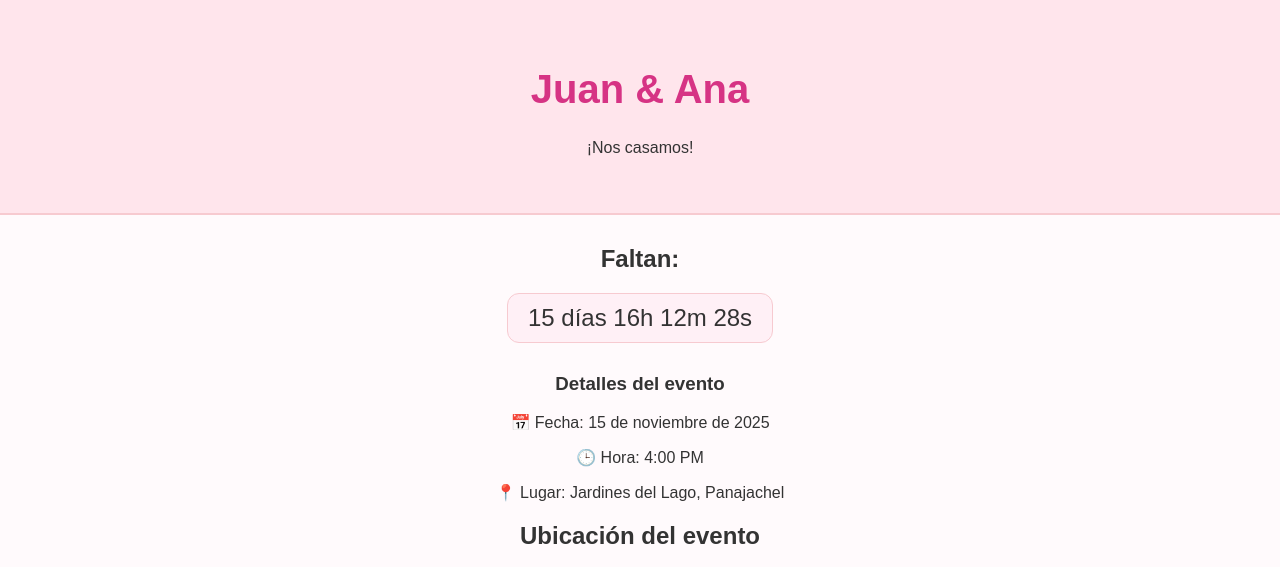
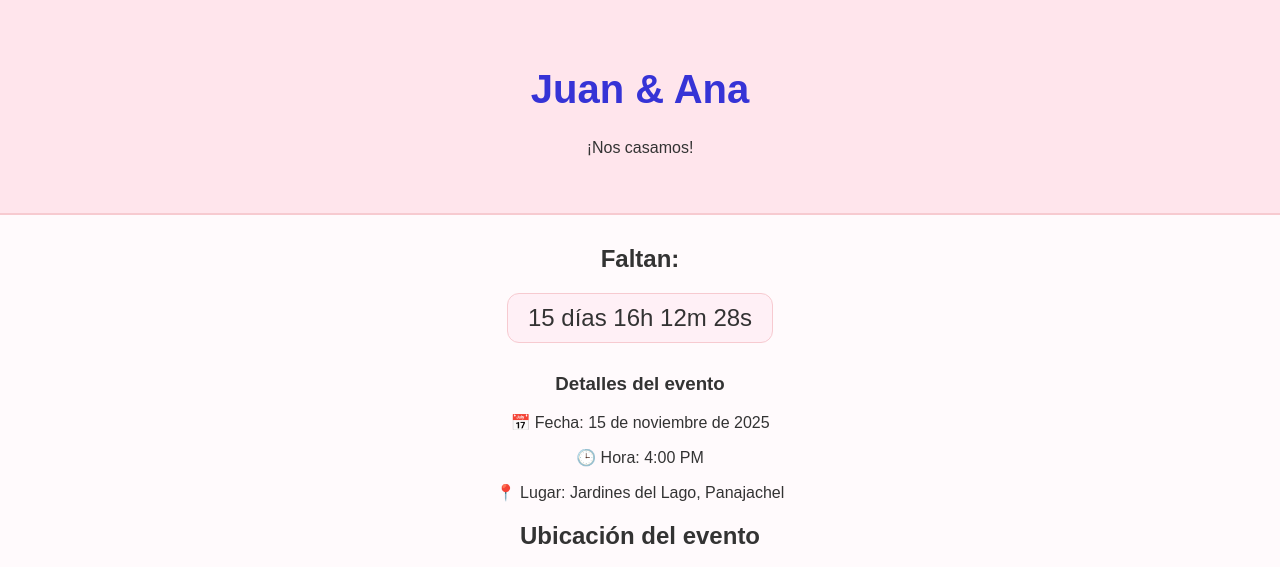
Before and after one commit to Coroxon/boda-juan-y-ana, a plain HTML site: page index.html in a window 1280 px wide. Shown: the top 567 px of the page. Drawn offline with Linux system fonts and the light colour scheme.

Commit message:
Prueba de cambio

```diff
--- a/style.css
+++ b/style.css
@@ -15,7 +15,7 @@ header {
 
 h1 {
   font-size: 2.5em;
-  color: #d63384;
+  color: #3633d6;
 }
 
 #contador {
```
